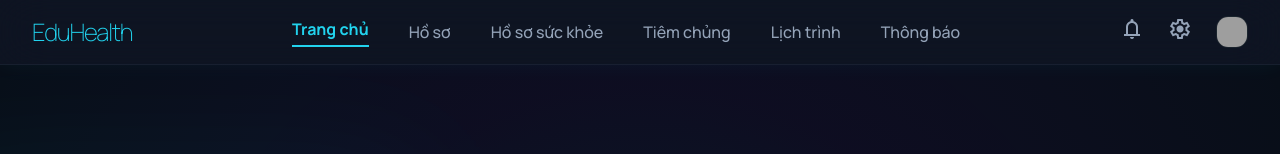
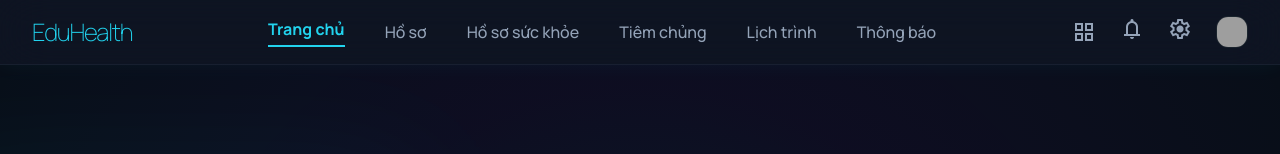
Before and after one commit to phanvietvan/EduHealth-System, a React (Vite) app in the folder frontend/: page / in a window 1280 px wide. Shown: the top 154 px of the page. Built offline with nearby package versions, Linux system fonts and the light colour scheme; grey boxes are pictures that could not be loaded.

Commit message:
Add Dashboard icon (grid_view) to the right side of the Navbar for staff access

```diff
--- a/frontend/src/App.jsx
+++ b/frontend/src/App.jsx
@@ -18,6 +18,9 @@ function App() {
             <a className="text-slate-400 font-medium font-manrope hover:text-cyan-300 transition-colors duration-300" href="#">Thông báo</a>
           </div>
           <div className="flex items-center gap-6">
+            <button className="text-slate-400 hover:text-cyan-300 transition-colors cursor-pointer active:scale-95 flex items-center gap-1" title="Dashboard">
+              <span className="material-symbols-outlined">grid_view</span>
+            </button>
             <button className="text-slate-400 hover:text-cyan-300 transition-colors cursor-pointer active:scale-95">
               <span className="material-symbols-outlined">notifications</span>
             </button>
```
